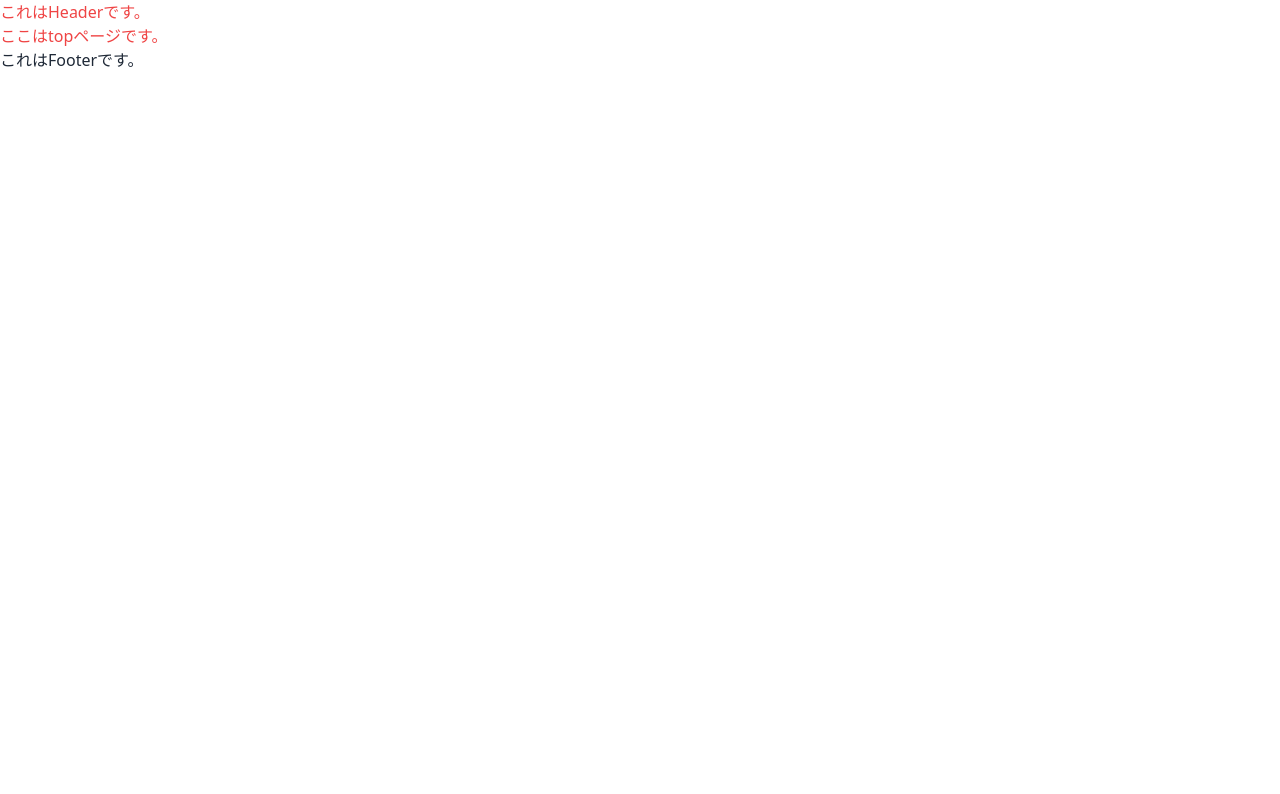
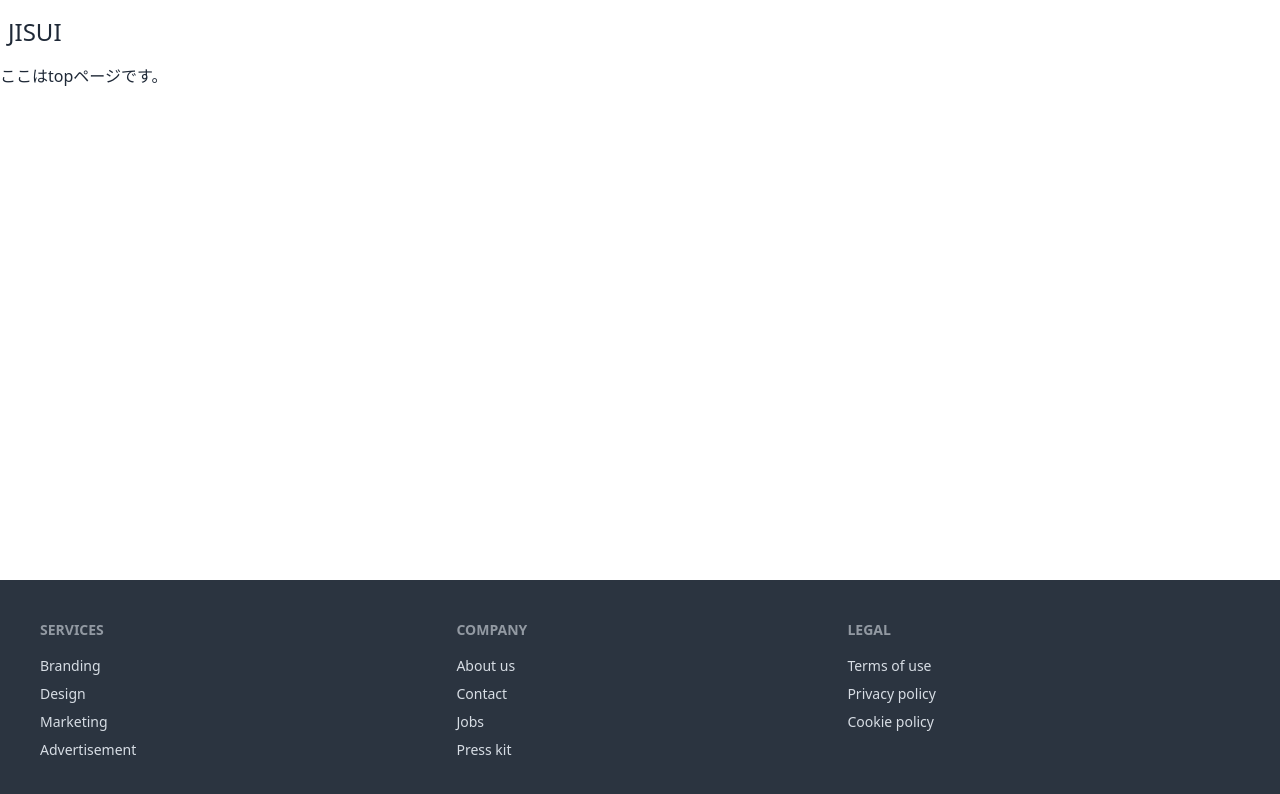
Before and after one commit to hirohiro-sys/JISUI, a Next.js app: page / in a window 1280 px wide. Shown: the top 794 px of the page. Built offline with nearby package versions, Linux system fonts and the light colour scheme.

Commit message:
flex-growでfooterを下に固定させる

```diff
--- a/app/components/common/Footer.tsx
+++ b/app/components/common/Footer.tsx
@@ -1,7 +1,28 @@
-import React from 'react'
+import React from "react";
 
 export const Footer = () => {
   return (
-    <div>これはFooterです。</div>
-  )
-}
+    <footer className="footer bg-neutral text-neutral-content p-10">
+      <nav>
+        <h6 className="footer-title">Services</h6>
+        <a className="link link-hover">Branding</a>
+        <a className="link link-hover">Design</a>
+        <a className="link link-hover">Marketing</a>
+        <a className="link link-hover">Advertisement</a>
+      </nav>
+      <nav>
+        <h6 className="footer-title">Company</h6>
+        <a className="link link-hover">About us</a>
+        <a className="link link-hover">Contact</a>
+        <a className="link link-hover">Jobs</a>
+        <a className="link link-hover">Press kit</a>
+      </nav>
+      <nav>
+        <h6 className="footer-title">Legal</h6>
+        <a className="link link-hover">Terms of use</a>
+        <a className="link link-hover">Privacy policy</a>
+        <a className="link link-hover">Cookie policy</a>
+      </nav>
+    </footer>
+  );
+};
--- a/app/components/common/Header.tsx
+++ b/app/components/common/Header.tsx
@@ -1,7 +1,14 @@
-import React from 'react'
+import Link from "next/link";
+import React from "react";
 
 export const Header = () => {
   return (
-    <div className='text-red-500'>これはHeaderです。</div>
-  )
-}
+    <header>
+      <div className="navbar">
+        <Link href="/" className="text-2xl">
+          JISUI
+        </Link>
+      </div>
+    </header>
+  );
+};
--- a/app/layout.tsx
+++ b/app/layout.tsx
@@ -9,7 +9,7 @@ export default function RootLayout({
 }) {
   return (
     <html lang="ja">
-      <body>
+      <body className="flex flex-col min-h-screen">
         <Header />
         {children}
         <Footer/>
--- a/app/page.tsx
+++ b/app/page.tsx
@@ -1,8 +1,8 @@
 export default function Page() {
   return (
     <>
-      {/* ここにトップページを作る */}
-      <p className="text-red-500">ここはtopページです。</p>
+      {/* ここにトップページを作る(認証含め) */}
+      <h1 className="flex-grow">ここはtopページです。</h1>
     </>
   );
 }
```
